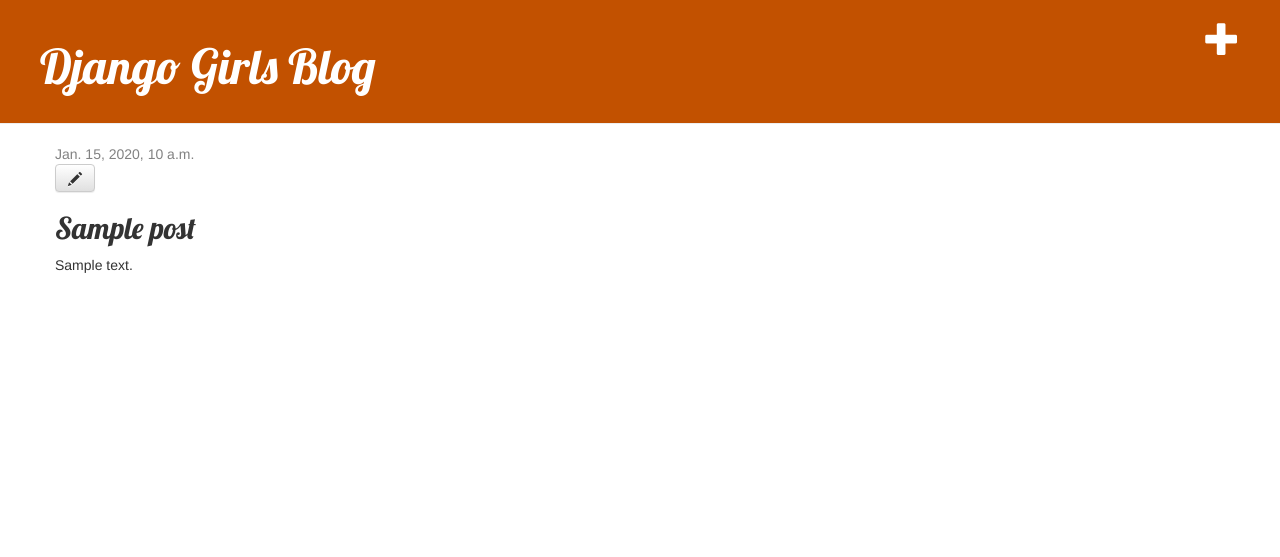
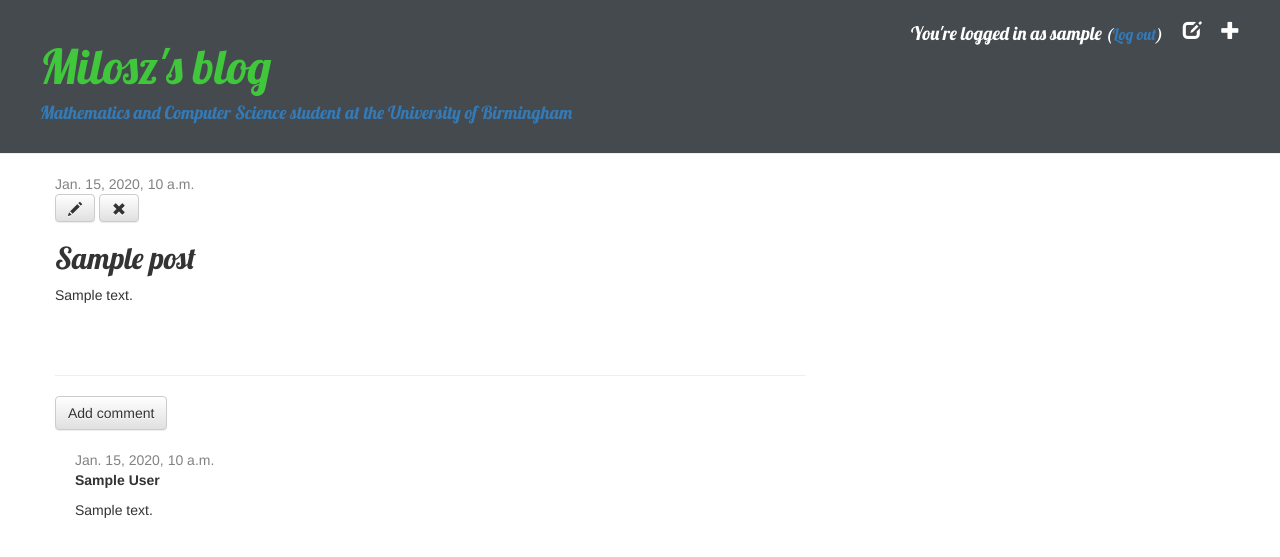
Before and after one commit to milosz-waszak/UoB-Bridging-Coursework, a Django app: page /post/1/ in a window 1280 px wide. Shown: the top 557 px of the page. Run offline with Django 3.2, Linux system fonts and the light colour scheme; a user stored in the database is signed in; tables that the repository leaves empty hold one stand-in row (values such as "Sample post"); some libraries are stand-ins or nearby versions.

Commit message:
added new functionality

```diff
--- a/blog/admin.py
+++ b/blog/admin.py
@@ -1,4 +1,5 @@
 from django.contrib import admin
-from .models import Post
+from .models import Post, Comment
 
 admin.site.register(Post)
+admin.site.register(Comment)
--- a/blog/models.py
+++ b/blog/models.py
@@ -14,5 +14,22 @@
         self.published_date = timezone.now()
         self.save()
 
+    def approved_comments(self):
+        return self.comments.filter(approved_comment=True)
+
     def __str__(self):
         return self.title
+
+class Comment(models.Model):
+    post = models.ForeignKey('blog.Post', on_delete=models.CASCADE, related_name='comments')
+    author = models.CharField(max_length=200)
+    text = models.TextField()
+    created_date = models.DateTimeField(default=timezone.now)
+    approved_comment = models.BooleanField(default=False)
+
+    def approve(self):
+        self.approved_comment = True
+        self.save()
+
+    def __str__(self):
+        return self.text
--- a/blog/static/css/blog.css
+++ b/blog/static/css/blog.css
@@ -1,11 +1,11 @@
 .page-header {
-    background-color: #C25100;
+    background-color: #454A4F;
     margin-top: 0;
     padding: 20px 20px 20px 40px;
 }
 
 .page-header h1, .page-header h1 a, .page-header h1 a:visited, .page-header h1 a:active {
-    color: #ffffff;
+    color: #40C73B;
     font-size: 36pt;
     text-decoration: none;
 }
@@ -31,9 +31,10 @@
 }
 
 .top-menu, .top-menu:hover, .top-menu:visited {
+    font-family: 'Lobster', cursive;
     color: #ffffff;
     float: right;
-    font-size: 26pt;
+    font-size: 14pt;
     margin-right: 20px;
 }
 
@@ -44,3 +45,7 @@
 .post h2 a, .post h2 a:visited {
     color: #000000;
 }
+
+.comment {
+    margin: 20px 0px 20px 20px;
+}
--- a/blog/templates/blog/base.html
+++ b/blog/templates/blog/base.html
@@ -1,7 +1,7 @@
 {% load static %}
 <html>
     <head>
-        <title>Django Girls blog</title>
+        <title>Milosz's blog</title>
         <link rel="stylesheet" href="//maxcdn.bootstrapcdn.com/bootstrap/3.2.0/css/bootstrap.min.css">
         <link rel="stylesheet" href="//maxcdn.bootstrapcdn.com/bootstrap/3.2.0/css/bootstrap-theme.min.css">
         <link href='//fonts.googleapis.com/css?family=Lobster&subset=latin,latin-ext' rel='stylesheet' type='text/css'>
@@ -9,11 +9,16 @@
     </head>
     <body>
     <div class="page-header">
-        {% if user.is_authenticated %}
-            <a href="{% url 'post_new' %}" class="top-menu"><span class="glyphicon glyphicon-plus"></span></a>
-        {% endif %}
-        <h1><a href="/">Django Girls Blog</a></h1>
-    </div>
+    {% if user.is_authenticated %}
+        <a href="{% url 'post_new' %}" class="top-menu"><span class="glyphicon glyphicon-plus"></span></a>
+        <a href="{% url 'post_draft_list' %}" class="top-menu"><span class="glyphicon glyphicon-edit"></span></a>
+        <p class="top-menu">You're logged in as {{ user.username }} <small>(<a href="{% url 'logout' %}">Log out</a>)</small></p>
+    {% else %}
+        <a href="{% url 'login' %}" class="top-menu"><span class="glyphicon glyphicon-lock"></span></a>
+    {% endif %}
+    <h1><a href="/">Milosz's blog</a></h1>
+    <h4><a href="/">Mathematics and Computer Science student at the University of Birmingham</a></h4>
+</div>
     <div class="content container">
         <div class="row">
             <div class="col-md-8">
--- a/blog/templates/blog/post_detail.html
+++ b/blog/templates/blog/post_detail.html
@@ -3,14 +3,38 @@
 {% block content %}
     <div class="post">
         {% if post.published_date %}
-            <div class="date">
-                {{ post.published_date }}
-            </div>
-        {% endif %}
+    		<div class="date">
+       			{{ post.published_date }}
+    		</div>
+		{% else %}
+    		<a class="btn btn-default" href="{% url 'post_publish' pk=post.pk %}">Publish</a>
+		{% endif %}
         {% if user.is_authenticated %}
      		<a class="btn btn-default" href="{% url 'post_edit' pk=post.pk %}"><span class="glyphicon glyphicon-pencil"></span></a>
+     		<a class="btn btn-default" href="{% url 'post_remove' pk=post.pk %}"><span class="glyphicon glyphicon-remove"></span></a>
 		{% endif %}
         <h2>{{ post.title }}</h2>
         <p>{{ post.text|linebreaksbr }}</p>
     </div>
+
+<hr>
+<a class="btn btn-default" href="{% url 'add_comment_to_post' pk=post.pk %}">Add comment</a>
+{% for comment in post.comments.all %}
+    {% if user.is_authenticated or comment.approved_comment %}
+    <div class="comment">
+        <div class="date">
+            {{ comment.created_date }}
+            {% if not comment.approved_comment %}
+                <a class="btn btn-default" href="{% url 'comment_remove' pk=comment.pk %}"><span class="glyphicon glyphicon-remove"></span></a>
+                <a class="btn btn-default" href="{% url 'comment_approve' pk=comment.pk %}"><span class="glyphicon glyphicon-ok"></span></a>
+            {% endif %}
+        </div>
+        <strong>{{ comment.author }}</strong>
+        <p>{{ comment.text|linebreaks }}</p>
+    </div>
+    {% endif %}
+{% empty %}
+    <p>No comments here yet :(</p>
+{% endfor %}
+
 {% endblock %}
--- a/blog/urls.py
+++ b/blog/urls.py
@@ -6,4 +6,10 @@
     path('post/<int:pk>/', views.post_detail, name='post_detail'),
     path('post/new/', views.post_new, name='post_new'),
     path('post/<int:pk>/edit/', views.post_edit, name='post_edit'),
+    path('drafts/', views.post_draft_list, name='post_draft_list'),
+    path('post/<pk>/publish/', views.post_publish, name='post_publish'),
+    path('post/<pk>/remove/', views.post_remove, name='post_remove'),
+    path('post/<int:pk>/comment/', views.add_comment_to_post, name='add_comment_to_post'),
+    path('comment/<int:pk>/approve/', views.comment_approve, name='comment_approve'),
+path('comment/<int:pk>/remove/', views.comment_remove, name='comment_remove'),
 ]
--- a/blog/views.py
+++ b/blog/views.py
@@ -1,9 +1,10 @@
 from django.shortcuts import render
 from django.utils import timezone
-from .models import Post
+from .models import Post, Comment
 from django.shortcuts import render, get_object_or_404
-from .forms import PostForm
+from .forms import PostForm, CommentForm
 from django.shortcuts import redirect
+from django.contrib.auth.decorators import login_required
 
 def post_list(request):
     posts = Post.objects.filter(published_date__lte=timezone.now()).order_by('published_date')
@@ -13,19 +14,20 @@
     post = get_object_or_404(Post, pk=pk)
     return render(request, 'blog/post_detail.html', {'post': post})
 
+@login_required
 def post_new(request):
     if request.method == "POST":
         form = PostForm(request.POST)
         if form.is_valid():
             post = form.save(commit=False)
             post.author = request.user
-            post.published_date = timezone.now()
             post.save()
             return redirect('post_detail', pk=post.pk)
     else:
         form = PostForm()
     return render(request, 'blog/post_edit.html', {'form': form})
 
+@login_required
 def post_edit(request, pk):
     post = get_object_or_404(Post, pk=pk)
     if request.method == "POST":
@@ -33,9 +35,50 @@
         if form.is_valid():
             post = form.save(commit=False)
             post.author = request.user
-            post.published_date = timezone.now()
             post.save()
             return redirect('post_detail', pk=post.pk)
     else:
         form = PostForm(instance=post)
     return render(request, 'blog/post_edit.html', {'form': form})
+
+@login_required
+def post_draft_list(request):
+    posts = Post.objects.filter(published_date__isnull=True).order_by('created_date')
+    return render(request, 'blog/post_draft_list.html', {'posts': posts})
+
+@login_required
+def post_publish(request, pk):
+    post = get_object_or_404(Post, pk=pk)
+    post.publish()
+    return redirect('post_detail', pk=pk)
+
+@login_required
+def post_remove(request, pk):
+    post = get_object_or_404(Post, pk=pk)
+    post.delete()
+    return redirect('post_list')
+
+def add_comment_to_post(request, pk):
+    post = get_object_or_404(Post, pk=pk)
+    if request.method == "POST":
+        form = CommentForm(request.POST)
+        if form.is_valid():
+            comment = form.save(commit=False)
+            comment.post = post
+            comment.save()
+            return redirect('post_detail', pk=post.pk)
+    else:
+        form = CommentForm()
+    return render(request, 'blog/add_comment_to_post.html', {'form': form})
+
+@login_required
+def comment_approve(request, pk):
+    comment = get_object_or_404(Comment, pk=pk)
+    comment.approve()
+    return redirect('post_detail', pk=comment.post.pk)
+
+@login_required
+def comment_remove(request, pk):
+    comment = get_object_or_404(Comment, pk=pk)
+    comment.delete()
+    return redirect('post_detail', pk=comment.post.pk)
--- a/mysite/settings.py
+++ b/mysite/settings.py
@@ -120,3 +120,5 @@
 
 STATIC_URL = '/static/'
 STATIC_ROOT = os.path.join(BASE_DIR, 'static')
+
+LOGIN_REDIRECT_URL = '/'
--- a/mysite/urls.py
+++ b/mysite/urls.py
@@ -13,10 +13,14 @@
     1. Import the include() function: from django.urls import include, path
     2. Add a URL to urlpatterns:  path('blog/', include('blog.urls'))
 """
+from django.urls import path, include
 from django.contrib import admin
-from django.urls import path, include
+
+from django.contrib.auth import views
 
 urlpatterns = [
     path('admin/', admin.site.urls),
+    path('accounts/login/', views.LoginView.as_view(), name='login'),
+    path('accounts/logout/', views.LogoutView.as_view(next_page='/'), name='logout'),
     path('', include('blog.urls')),
 ]
```
Also changed, not shown: blog/forms.py (+7 -1 lines), blog/templates/blog/add_comment_to_post.html (added, +9 -0 lines), blog/templates/blog/post_draft_list.html (added, +11 -0 lines), blog/templates/blog/post_list.html (+5 -2 lines), blog/templates/registration/login.html (added, +24 -0 lines), blog/migrations/0002_comment.py (added).
